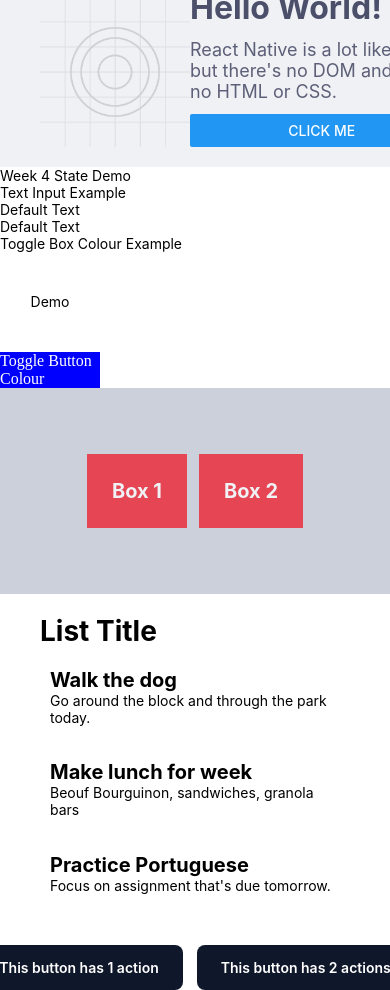
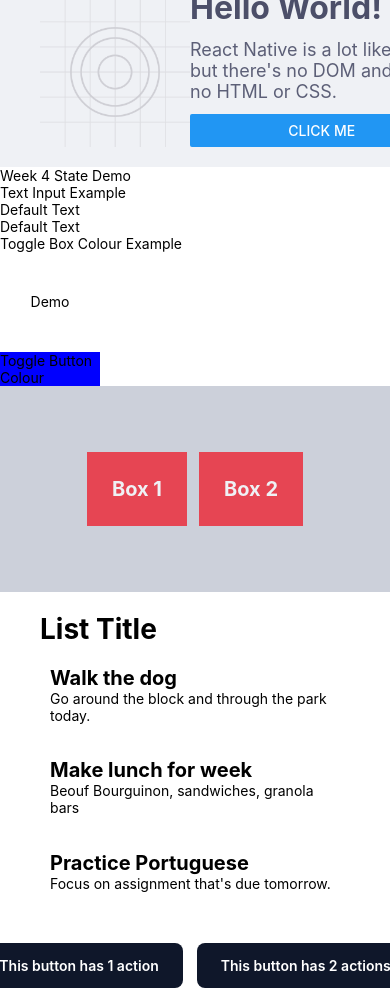
Before and after one commit to ashx3s/cprg-303-rn-demos, a React Native app: screen / in a window 390 px wide. Built offline with nearby package versions, Linux system fonts and the light colour scheme.

Commit message:
added text element around text in pressable

```diff
--- a/components/StateDemo.tsx
+++ b/components/StateDemo.tsx
@@ -20,7 +20,7 @@ export function StateDemo() {
           onPress={() => setIsDarkMode(!isDarkMode)}
           style={styles.buttonStyles}
         >
-          Toggle Button Colour
+          <Text>Toggle Button Colour</Text>
         </Pressable>
       </View>
     </View>
```
